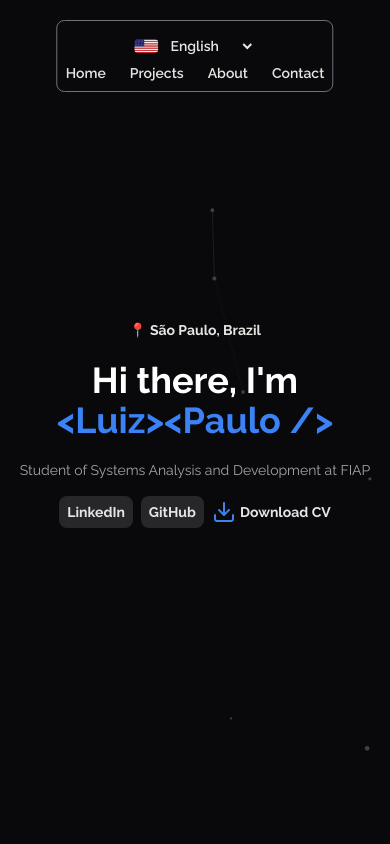
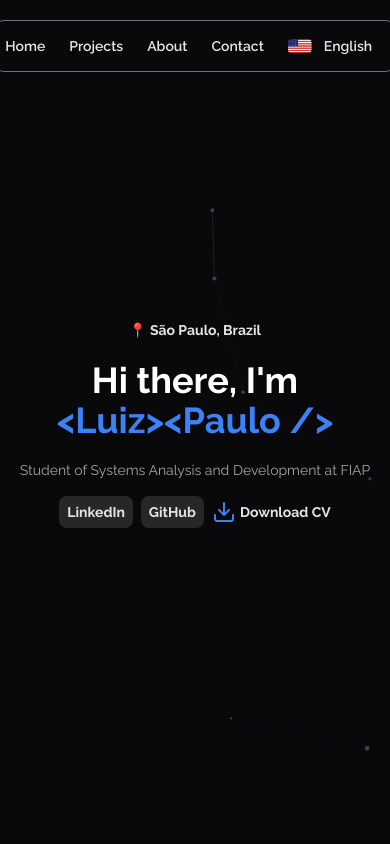
Before and after one commit to luizpaulo73/portfolio-2.0, a Next.js app in the folder portfolio/: page /en in a window 390 px wide. Shown: the top 844 px of the page. Built offline with nearby package versions, Linux system fonts and the light colour scheme.

Commit message:
correcao de semantica no header

```diff
--- a/portfolio/src/app/[locale]/page.tsx
+++ b/portfolio/src/app/[locale]/page.tsx
@@ -4,7 +4,7 @@ import Technologies from "@/components/Technologies/Technologies";
 
 export default function HomePage() {
   return (
-    <main className="z-10">
+    <main>
       <Hero />
       <Technologies />
       <Projects />
--- a/portfolio/src/app/[locale]/project/[project]/page.tsx
+++ b/portfolio/src/app/[locale]/project/[project]/page.tsx
@@ -6,7 +6,7 @@ export default async function ProjectPage({ params }: { params: Promise<{ projec
 
 
     return (
-    <main className="z-10">
+    <main>
       <ProjectComponent project={project} />
     </main>
   )
--- a/portfolio/src/components/Header/Header.tsx
+++ b/portfolio/src/components/Header/Header.tsx
@@ -7,16 +7,14 @@ export default function Header() {
 
   return (
     <header className="bg-zinc-950 absolute right-1/2 translate-x-1/2 flex justify-center max-w-fit mx-auto p-2 sm:p-4 text-sm text-stone-200 border border-zinc-500 rounded-lg mt-5 sm:mt-10 z-20">
-      <nav className="container mx-auto">
-        <ul className="flex flex-col-reverse sm:flex-row sm:gap-6 justify-center items-center">
-          <div className="flex justify-center items-center gap-6 font-semibold">
+      <nav className="container mx-auto flex justify-center items-center gap-6">
+          <ul className="flex justify-center items-center gap-6 font-semibold">
             <li><Link className="hover:text-blue-500 duration-300" href={"/"}>{t("home")}</Link></li>
-            <li><Link className="hover:text-blue-500 duration-300" href={"#projects"}>{t("projects")}</Link></li>
-            <li><Link className="hover:text-blue-500 duration-300" href={"#about"}>{t("about")}</Link></li>
-            <li><Link className="hover:text-blue-500 duration-300" href={"#contact"}>{t("contact")}</Link></li>
-          </div>
-          <li><LocalSwitcher /></li>
-        </ul>
+            <li><Link className="hover:text-blue-500 duration-300" href={"/#projects"}>{t("projects")}</Link></li>
+            <li><Link className="hover:text-blue-500 duration-300" href={"/#about"}>{t("about")}</Link></li>
+            <li><Link className="hover:text-blue-500 duration-300" href={"/#contact"}>{t("contact")}</Link></li>
+          </ul>
+          <LocalSwitcher />
       </nav>
     </header>
   );
--- a/portfolio/src/components/LocalSwitcher/LocalSwitcher.tsx
+++ b/portfolio/src/components/LocalSwitcher/LocalSwitcher.tsx
@@ -12,13 +12,12 @@ export default function LocaleSwitcher() {
 
   const [isPending, startTransition] = useTransition();
   const router = useRouter();
-  const pathname = usePathname(); // Obtém a URL atual sem `asPath`
+  const pathname = usePathname();
   const localActive = useLocale();
 
   const onSelectChange = (e: ChangeEvent<HTMLSelectElement>) => {
     const nextLocale = e.target.value;
 
-    // Troca apenas o idioma na URL, mantendo o restante do caminho
     const newPath = `/${nextLocale}${pathname.replace(/^\/(en|pt-br)/, "")}`;
 
     startTransition(() => {
```
Lines whose indentation alone changed are shown as unchanged.
